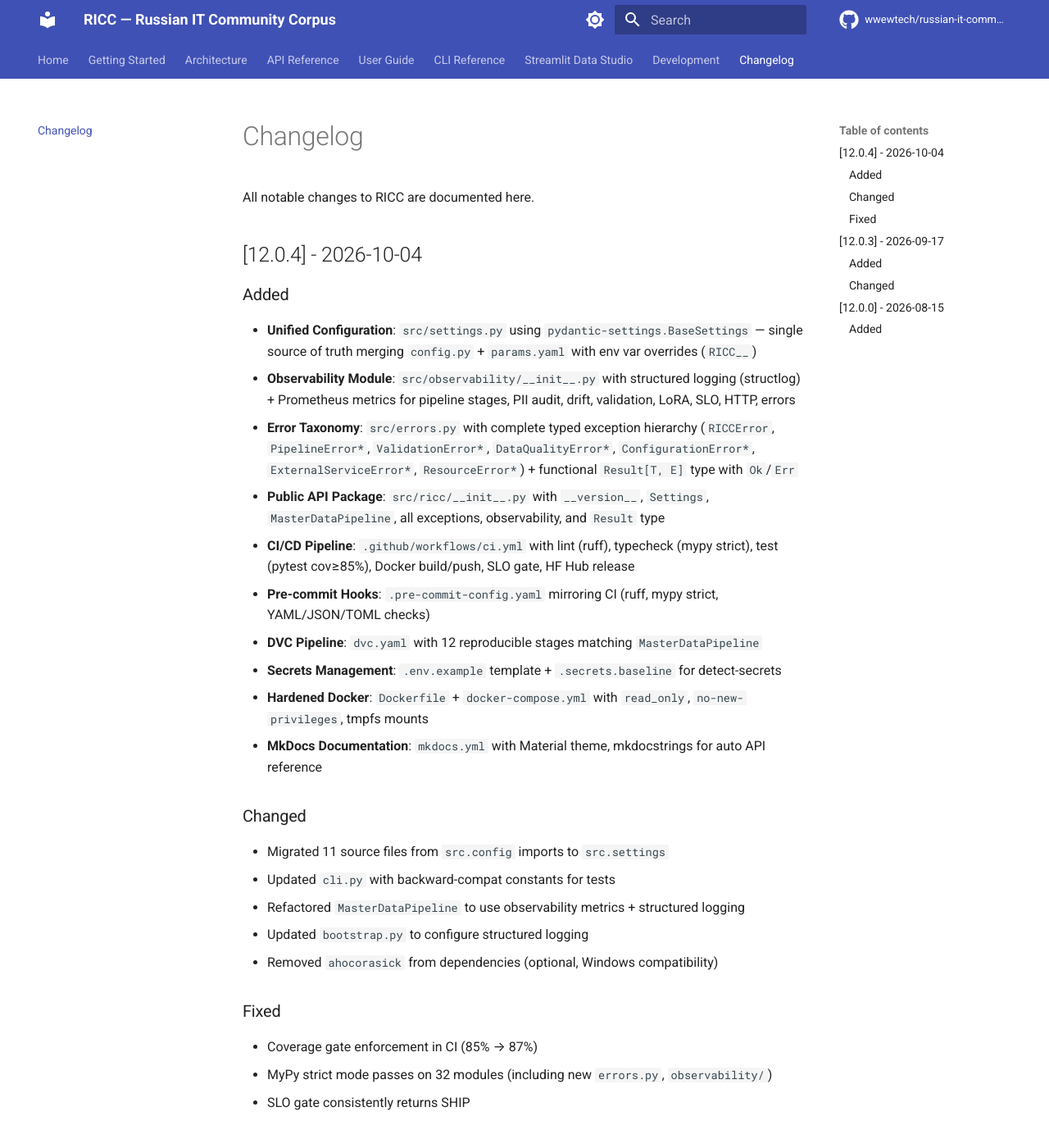
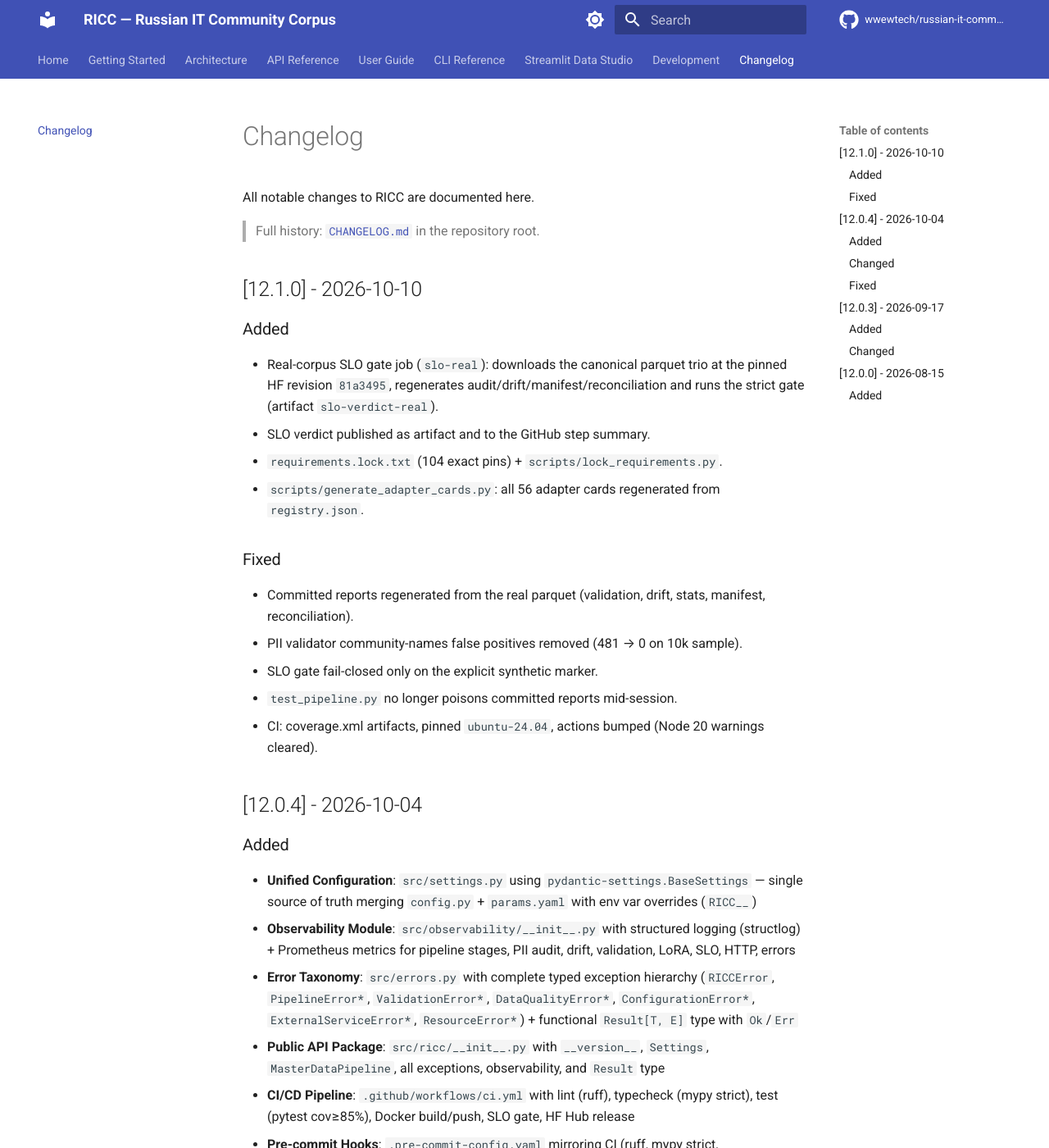
Before and after one commit to wwewtech/russian-it-community-corpus, an MkDocs documentation site: the page built from docs/changelog.md, in a window 1280 px wide and 1400 px high. Shown: the whole window at 82% size. Built offline with MkDocs 1.6.1 and Material for MkDocs 9.7.7, drawn with Linux system fonts in a browser that asks for light colours; comment, search, counter and statistics services are not loaded.

Commit message:
release: v12.1.0
- version 12.0.4 -> 12.1.0 in pyproject.toml, CITATION.cff, src/__init__.py, src/ricc/__init__.py, docs

- CHANGELOG: [12.1.0] section covering honest reports, strict SLO gate, adapter cards, dep lock, CI reliability, real-corpus SLO job

````diff
--- a/docs/api/ricc.md
+++ b/docs/api/ricc.md
@@ -3,7 +3,7 @@
 ```python
 import ricc
 
-print(ricc.__version__)  # "12.0.4"
+print(ricc.__version__)  # "12.1.0"
 ```
 
 ## Configuration
--- a/docs/changelog.md
+++ b/docs/changelog.md
@@ -1,6 +1,23 @@
 # Changelog
 
 All notable changes to RICC are documented here.
+
+> Full history: [`CHANGELOG.md`](https://github.com/wwewtech/russian-it-community-corpus/blob/main/CHANGELOG.md) in the repository root.
+
+## [12.1.0] - 2026-10-10
+
+### Added
+- Real-corpus SLO gate job (`slo-real`): downloads the canonical parquet trio at the pinned HF revision `81a3495`, regenerates audit/drift/manifest/reconciliation and runs the strict gate (artifact `slo-verdict-real`).
+- SLO verdict published as artifact and to the GitHub step summary.
+- `requirements.lock.txt` (104 exact pins) + `scripts/lock_requirements.py`.
+- `scripts/generate_adapter_cards.py`: all 56 adapter cards regenerated from `registry.json`.
+
+### Fixed
+- Committed reports regenerated from the real parquet (validation, drift, stats, manifest, reconciliation).
+- PII validator community-names false positives removed (481 → 0 on 10k sample).
+- SLO gate fail-closed only on the explicit synthetic marker.
+- `test_pipeline.py` no longer poisons committed reports mid-session.
+- CI: coverage.xml artifacts, pinned `ubuntu-24.04`, actions bumped (Node 20 warnings cleared).
 
 ## [12.0.4] - 2026-10-04
 
--- a/pyproject.toml
+++ b/pyproject.toml
@@ -4,7 +4,7 @@ build-backend = "setuptools.build_meta"
 
 [project]
 name = "ricc"
-version = "12.0.4"
+version = "12.1.0"
 description = "RICC: Russian IT Community Corpus — Data Engineering and Zero-PII Curation Platform"
 readme = "README.md"
 requires-python = ">=3.11"
--- a/src/__init__.py
+++ b/src/__init__.py
@@ -2,4 +2,4 @@
 IT Community Data Engineering and Curation Pipeline
 """
 
-__version__ = "12.0.4"
+__version__ = "12.1.0"
--- a/src/ricc/__init__.py
+++ b/src/ricc/__init__.py
@@ -190,7 +190,7 @@ __all__ = [
     "timed_stage",
 ]
 
-__version__ = "12.0.4"
+__version__ = "12.1.0"
 __author__ = "wwewtech"
 __license__ = "MIT"
 __description__ = "Russian IT Community Corpus — Data Engineering & Zero-PII Curation Platform"
````
Also changed, not shown: CHANGELOG.md (+47 -0 lines), 1 other file.
